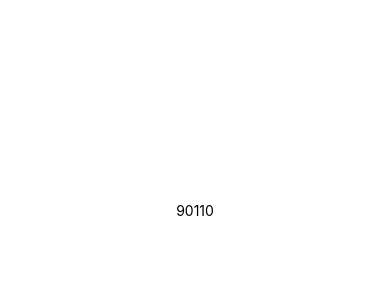
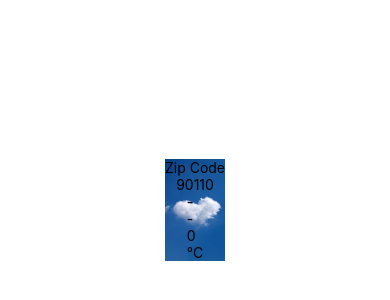
Before and after one commit to 6135512065/ADV-LAB-3SA04, a React Native app: screen / in a window 390 px wide. Shown: the part 212-512 px from the top of the page. Built offline with nearby package versions, Linux system fonts and the light colour scheme.

Commit message:
Components and Image Background

```diff
--- /dev/null
+++ b/components/Forecast.js
@@ -0,0 +1,15 @@
+import React from 'react';
+import { View, Text } from 'react-native';
+
+export default function Forecast(props) {
+    return (
+        <View >
+            <Text>{props.main}</Text>
+            <Text>{props.description}</Text>
+            <View>
+                <Text>{props.temp}</Text>
+                <Text>°C</Text>
+            </View>
+        </View>
+    );
+}
--- a/components/Weather.js
+++ b/components/Weather.js
@@ -1,8 +1,27 @@
-import React from 'react';
-import { Text } from 'react-native';
+import React, { useState } from 'react';
+import { View, Text, ImageBackground, StyleSheet } from 'react-native';
+import Forecast from './Forecast';
 
 export default function Weather(props) {
+    const [forecastInfo, setForecastInfo] = useState({
+        main: '-',
+        description: '-',
+        temp: 0
+    })
     return (
-        <Text>{props.zipCode}</Text>
+        <View>
+            <ImageBackground source={require('./bg.jpg')} style={styles.backdrop}>
+                <Text>Zip Code</Text>
+                <Text>{props.zipCode}</Text>
+                <Forecast {...forecastInfo} />
+            </ImageBackground>
+        </View>
     );
 }
+const styles = StyleSheet.create({
+    backdrop: {
+        alignItems: 'center',
+        width: '100%',
+        height: '100%'
+    },
+});
```
Also changed, not shown: components/bg.jpg (added).
